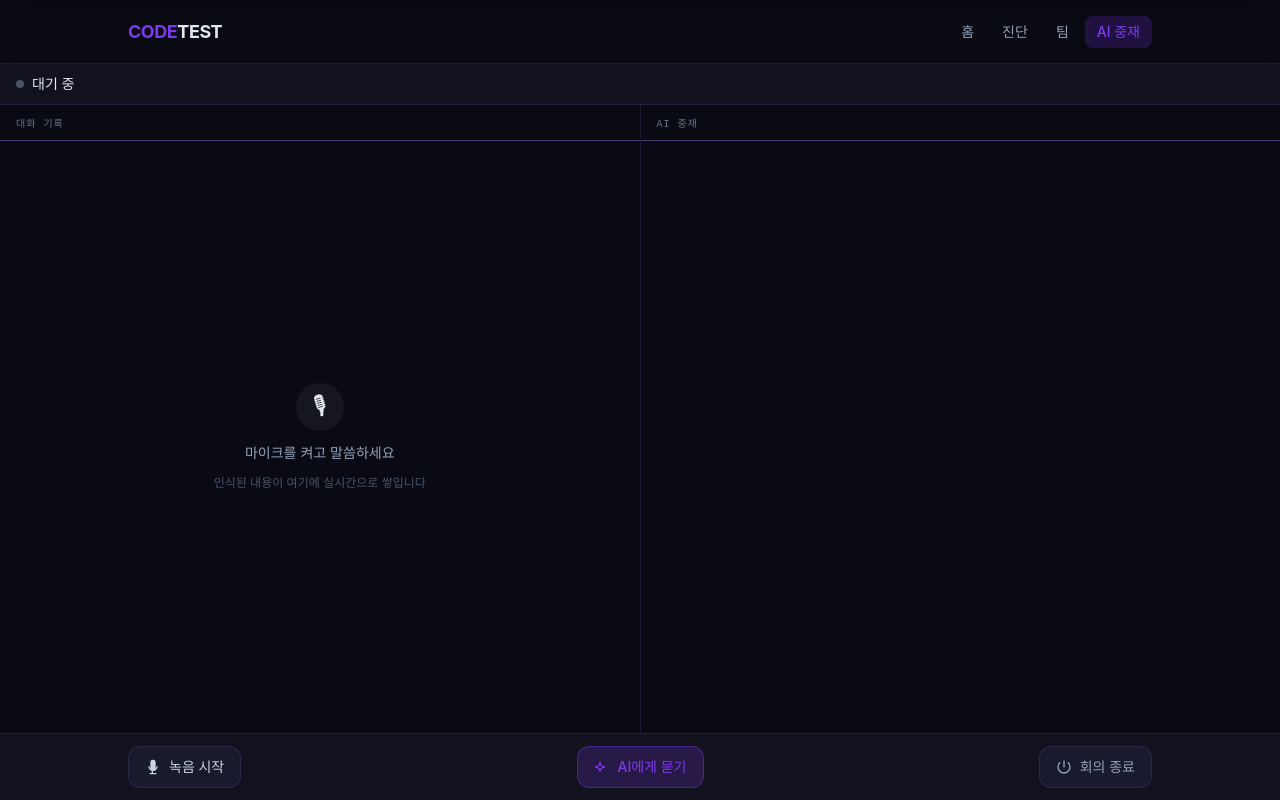
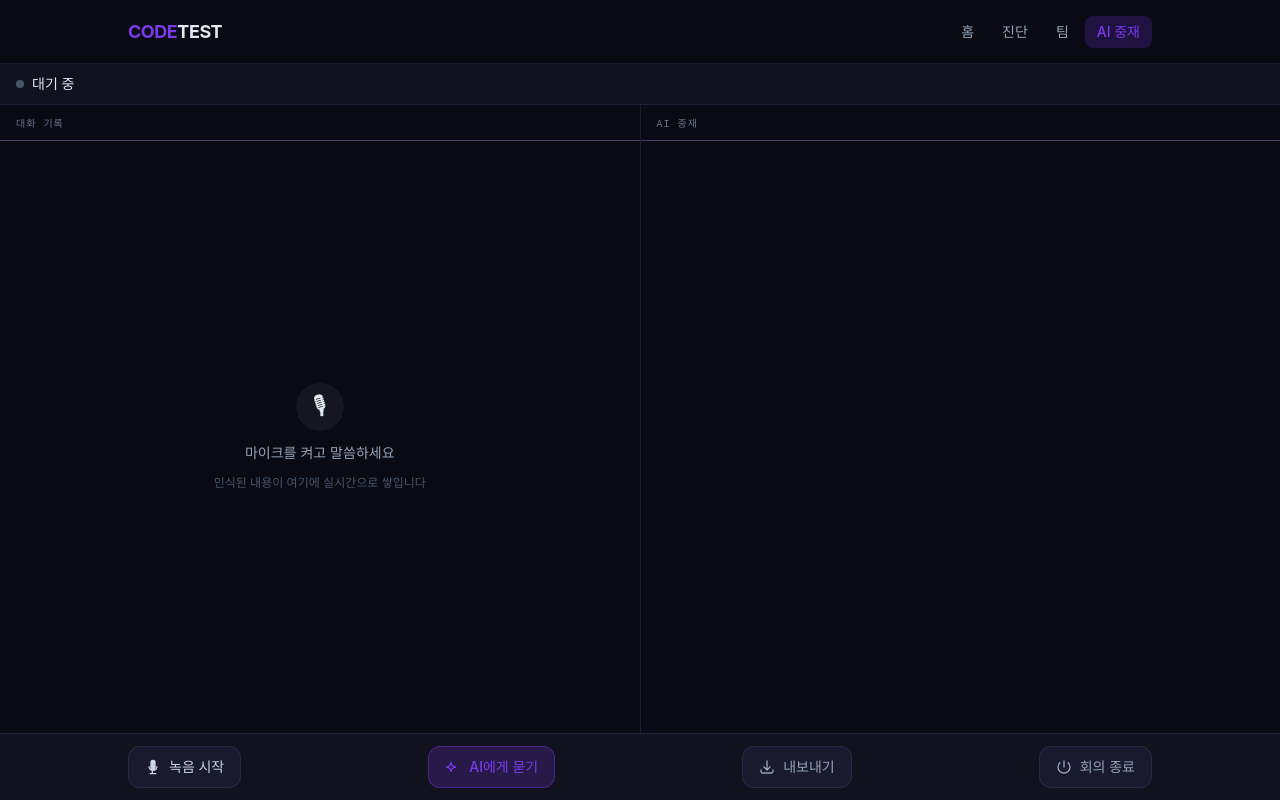
Before and after one commit to a88046826-art/mediator-ai, a Next.js app: page /ai in a window 1280 px wide. Both pictures are taken after a click on the button "AI 중재 시작". Built offline with nearby package versions, Linux system fonts and the light colour scheme.

Commit message:
Add meeting record export as .txt file download
Adds an export button to the meeting controls bar. Clicking it
downloads a text file with date, topic, team summary, full transcript,
and all AI interventions.

https://claude.ai/code/session_01HJWH9bsm2wjDnwxxoKLUet

```diff
--- a/src/app/ai/page.tsx
+++ b/src/app/ai/page.tsx
@@ -182,6 +182,33 @@ export default function AiPage() {
     }
   };
 
+  const handleExport = () => {
+    const now = new Date();
+    const dateStr = `${now.getFullYear()}-${String(now.getMonth()+1).padStart(2,'0')}-${String(now.getDate()).padStart(2,'0')}`;
+    const timeStr = `${String(now.getHours()).padStart(2,'0')}:${String(now.getMinutes()).padStart(2,'0')}`;
+
+    const lines: string[] = [
+      '[ 회의 기록 ]',
+      `날짜: ${dateStr} ${timeStr}`,
+      meetingContext ? `주제: ${meetingContext}` : '',
+      teamSummary ? `팀 구성: ${teamSummary}` : '',
+      '',
+      '━━━ 대화 기록 ━━━',
+      ...transcriptRef.current.map((e) => `[${e.time}] ${e.text}`),
+      '',
+      '━━━ AI 중재 내용 ━━━',
+      ...messages.filter((m) => m.role === 'ai').map((m, i) => `[${i+1}] ${m.content}`),
+    ].filter((l) => l !== undefined);
+
+    const blob = new Blob([lines.join('\n')], { type: 'text/plain;charset=utf-8' });
+    const url = URL.createObjectURL(blob);
+    const a = document.createElement('a');
+    a.href = url;
+    a.download = `회의기록_${dateStr}.txt`;
+    a.click();
+    URL.revokeObjectURL(url);
+  };
+
   const handleEnd = () => {
     stop();
     clearMessages();
@@ -281,6 +308,7 @@ export default function AiPage() {
         isAnalyzing={isAnalyzing}
         onToggleMic={toggle}
         onManualAsk={handleManualAsk}
+        onExport={handleExport}
         onEnd={handleEnd}
       />
     </div>
--- a/src/components/ai/MeetingControls.tsx
+++ b/src/components/ai/MeetingControls.tsx
@@ -5,10 +5,11 @@ interface Props {
   isAnalyzing: boolean;
   onToggleMic: () => void;
   onManualAsk: () => void;
+  onExport: () => void;
   onEnd: () => void;
 }
 
-export function MeetingControls({ isRecording, isAnalyzing, onToggleMic, onManualAsk, onEnd }: Props) {
+export function MeetingControls({ isRecording, isAnalyzing, onToggleMic, onManualAsk, onExport, onEnd }: Props) {
   return (
     <div className="shrink-0 border-t border-border bg-surface px-4 py-3">
       <div className="max-w-5xl mx-auto flex items-center justify-between gap-3">
@@ -71,6 +72,17 @@ export function MeetingControls({ isRecording, isAnalyzing, onToggleMic, onManua
           )}
         </button>
 
+        {/* 내보내기 */}
+        <button
+          onClick={onExport}
+          className="flex items-center gap-2 px-4 py-2.5 rounded-xl font-medium text-sm bg-surface2 border border-border text-slate-400 hover:border-accent/40 hover:text-accent transition-all"
+        >
+          <svg className="w-4 h-4" fill="none" stroke="currentColor" strokeWidth={2} viewBox="0 0 24 24">
+            <path strokeLinecap="round" strokeLinejoin="round" d="M3 16.5v2.25A2.25 2.25 0 005.25 21h13.5A2.25 2.25 0 0021 18.75V16.5M16.5 12L12 16.5m0 0L7.5 12m4.5 4.5V3" />
+          </svg>
+          <span className="hidden sm:inline">내보내기</span>
+        </button>
+
         {/* 회의 종료 */}
         <button
           onClick={onEnd}
```
